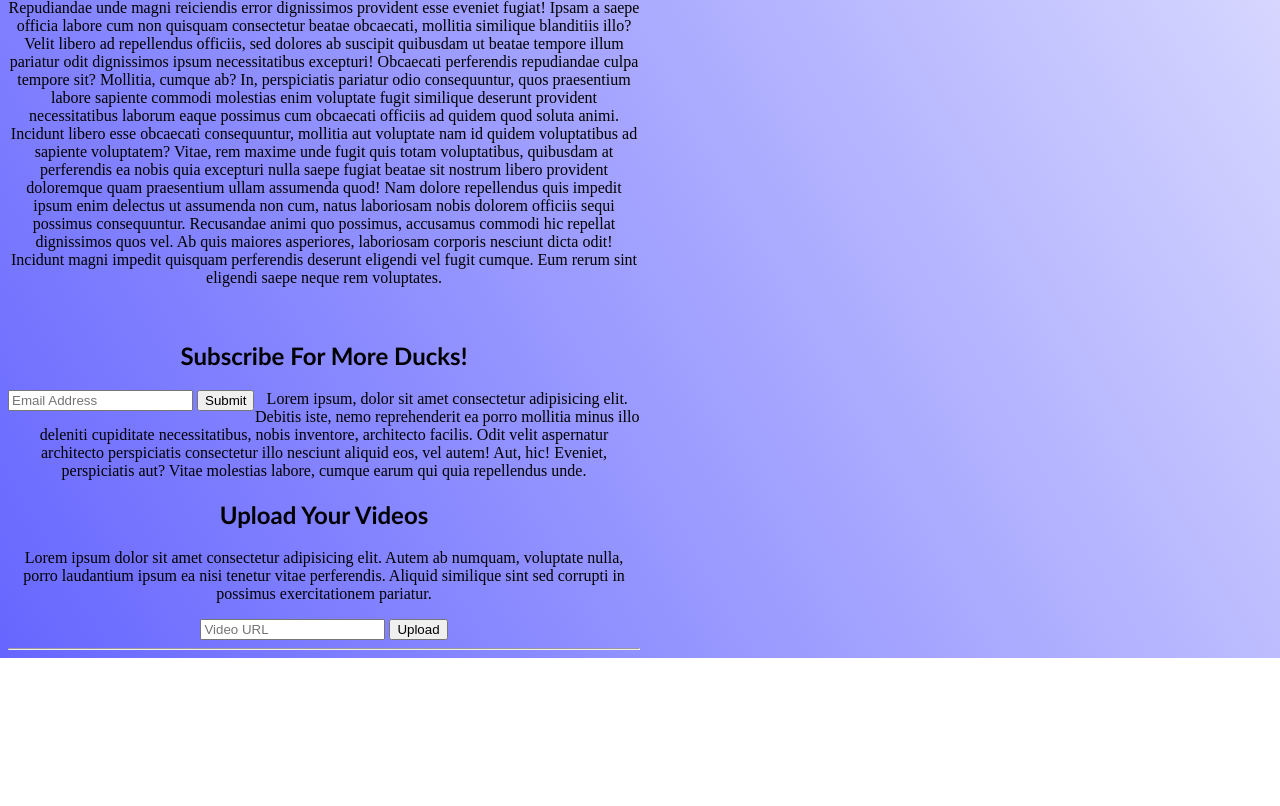
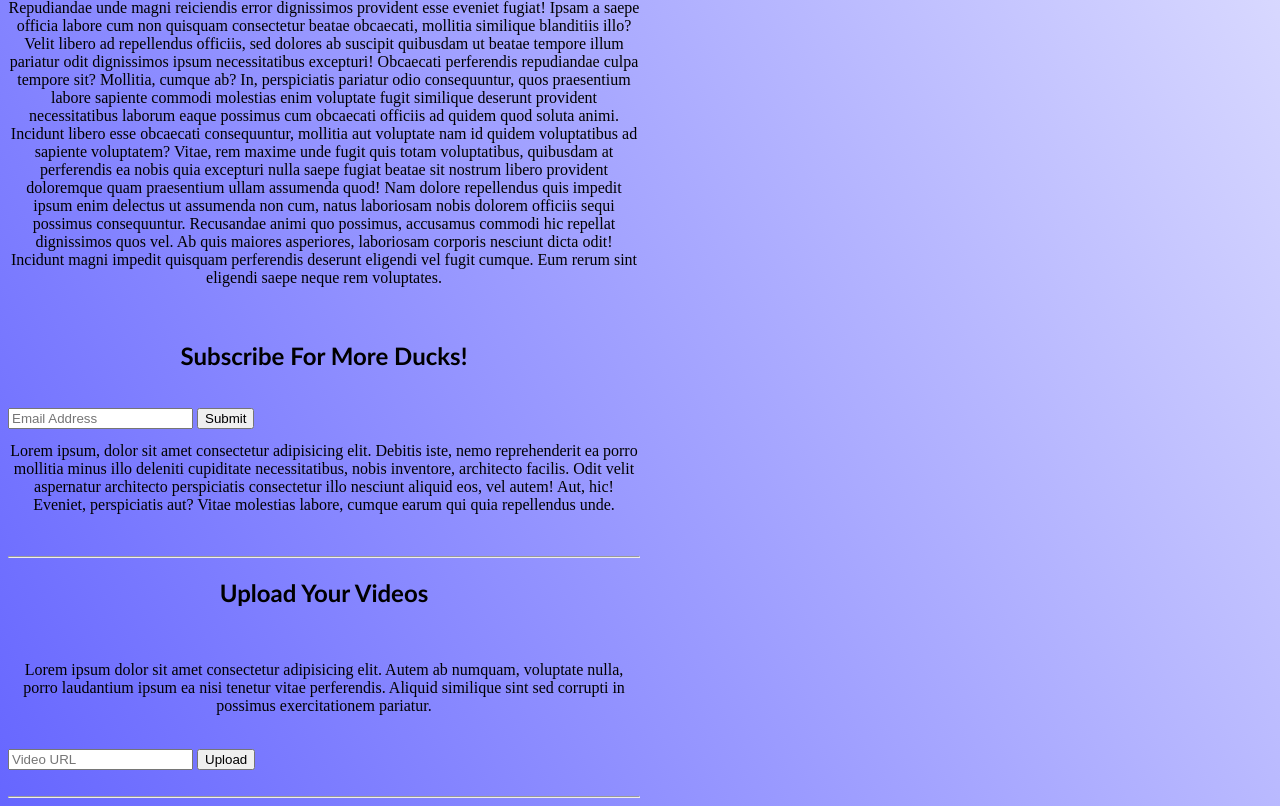
Before and after one commit to JonathanHill513/Product-Landing-Page, a plain HTML site: page index.html in a window 1280 px wide. Shown: the part 1044-1850 px from the top of the page. Before the commit the page ends 1702 px from the top, so only its background shows below. Drawn offline with Linux system fonts and the light colour scheme.

Commit message:
pushhhhhhh

```diff
--- a/index.html
+++ b/index.html
@@ -139,6 +139,7 @@ h2{
     #dotm{
         height:45px;
         width:45px;
+
     }
 }
 p{
@@ -162,10 +163,14 @@ p{
 
 .email{
     float:inline-start;
+    display: flex;
 
 }
 .wrapper{
 
+}
+.upload{
+    display:flex
 }
 </style>
 
@@ -205,25 +210,28 @@ p{
 
 
 <br>
-<h2>Subscribe For More Ducks!</h2>
+<h2>Subscribe For More Ducks!</h2><br>
 <div class="email" id="email">
 <form action="https://www.freecodecamp.org/learn/responsive-web-design/responsive-web-design-projects/build-a-product-landing-page">
-<input type="text" placeholder="Email Address" required>
+<input type="email" placeholder="Email Address" required>
 <button type="submit" id="submit">Submit</button>
 </form>
 </div>
+<br>
 <p>Lorem ipsum, dolor sit amet consectetur adipisicing elit. Debitis iste, nemo reprehenderit ea porro mollitia minus illo deleniti cupiditate necessitatibus, nobis inventore, architecto facilis. Odit velit aspernatur architecto perspiciatis consectetur illo nesciunt aliquid eos, vel autem! Aut, hic! Eveniet, perspiciatis aut? Vitae molestias labore, cumque earum qui quia repellendus unde.</p>
-
+<br><hr>
 <h2>Upload Your Videos</h2>
+<br>
 <p>Lorem ipsum dolor sit amet consectetur adipisicing elit. Autem ab numquam, voluptate nulla, porro laudantium ipsum ea nisi tenetur vitae perferendis. Aliquid similique sint sed corrupti in possimus exercitationem pariatur.</p>
+<br>
 <div class="upload" id="upload">
     <form action="https://www.freecodecamp.org/learn/responsive-web-design/responsive-web-design-projects/build-a-product-landing-page">
 
-    <input type="text" placeholder="Video URL" required>
+    <input type="url" placeholder="Video URL" required>
     <button type="submit" id="upload">Upload</button>
     </form>
     </div>
-
+<br>
 <hr>
 
 
```
